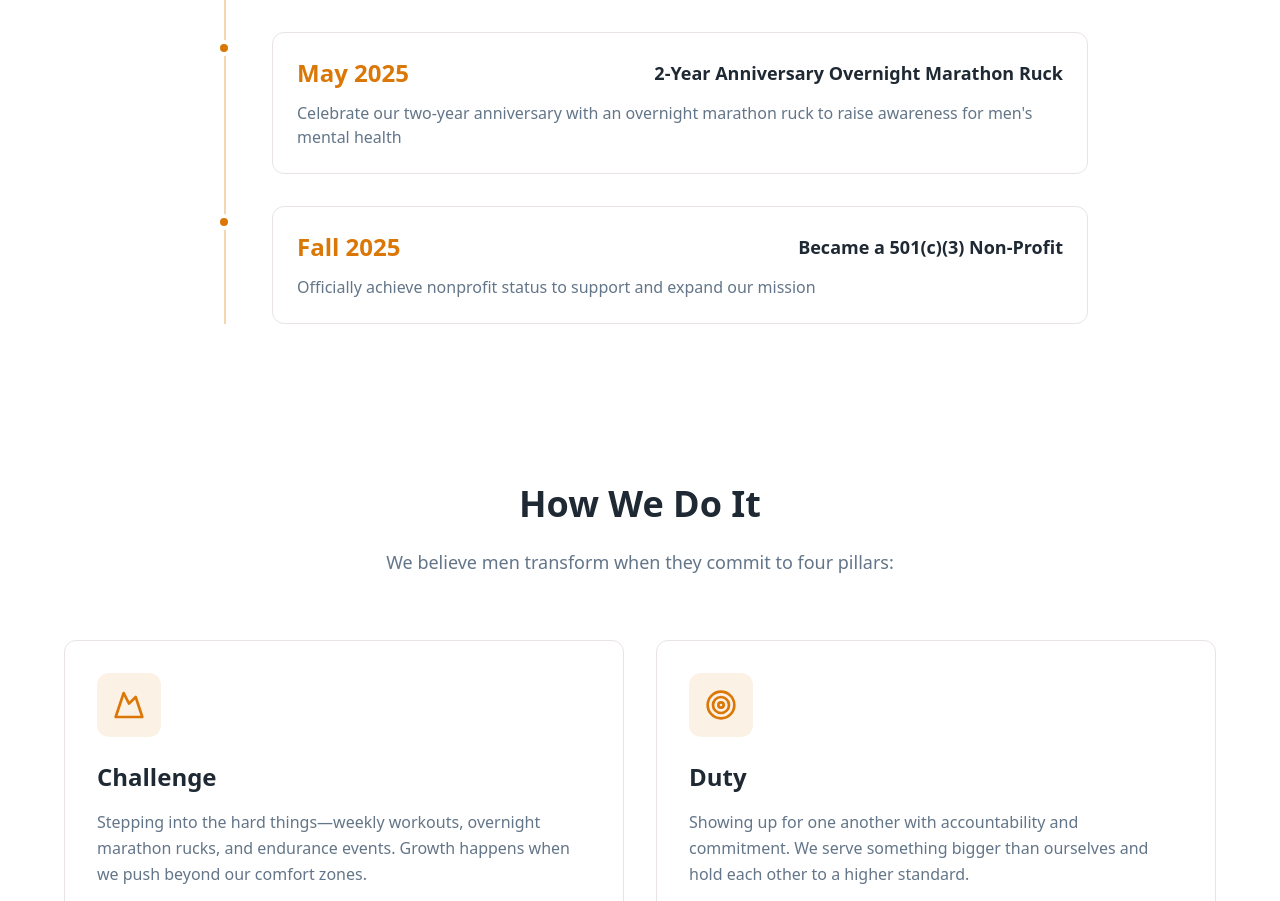
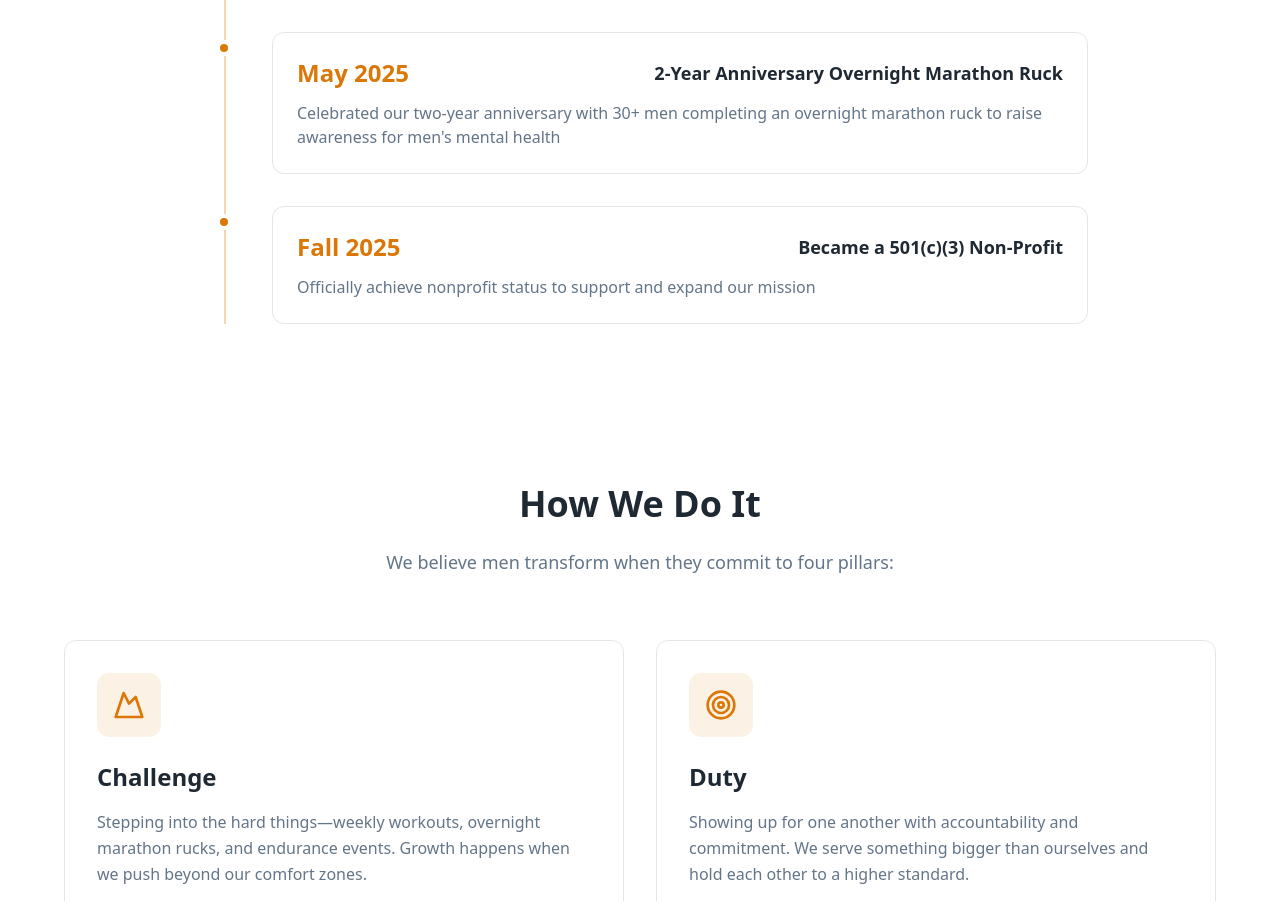
Before and after one commit to yashchitneni/men-at-gate, a React (Vite) app: page / in a window 1280 px wide. Shown: the part 3330-4231 px from the top of the page. Built offline with nearby package versions, Linux system fonts and the light colour scheme; the HTML template or start-up script is replaced by a standard one.

Commit message:
Update story timeline entry

```diff
--- a/src/components/Story.tsx
+++ b/src/components/Story.tsx
@@ -28,7 +28,7 @@ const Story = () => {
     {
       year: "May 2025",
       title: "2-Year Anniversary Overnight Marathon Ruck",
-      description: "Celebrate our two-year anniversary with an overnight marathon ruck to raise awareness for men's mental health"
+      description: "Celebrated our two-year anniversary with 30+ men completing an overnight marathon ruck to raise awareness for men's mental health"
     },
     {
       year: "Fall 2025",
```
